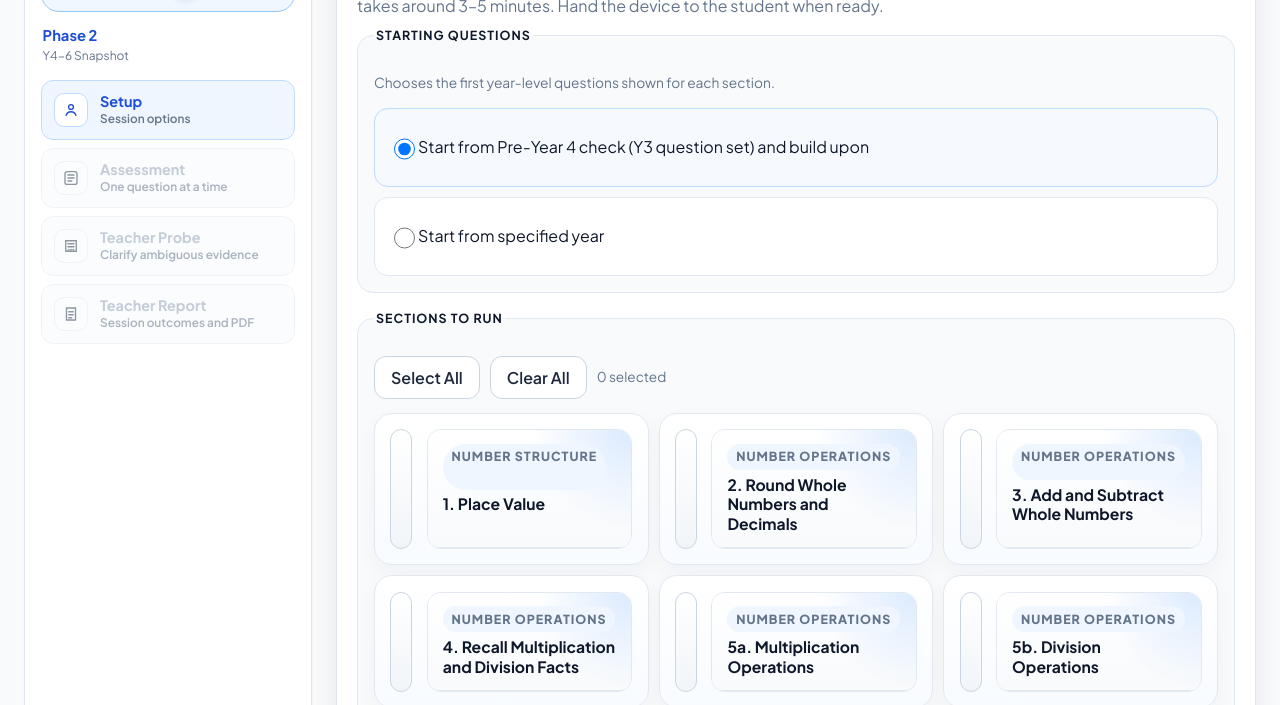
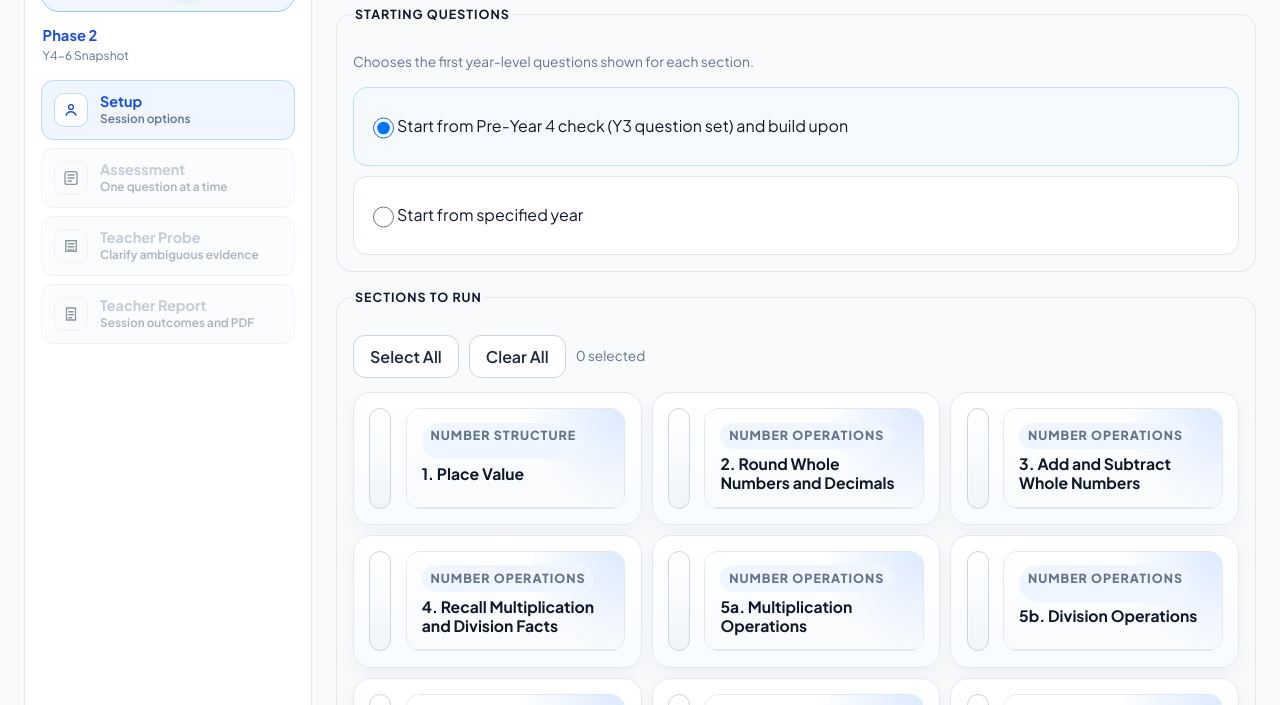
Before and after one commit to craigjefferies/math_snapshot, a website: page index.html in a window 1280 px wide. Shown: the part 220-925 px from the top of the page. Drawn offline with Linux system fonts and the light colour scheme.

Commit message:
Refactor teacher probe logic and update panel layout styles

```diff
--- a/src/styles.css
+++ b/src/styles.css
@@ -680,23 +680,29 @@
 
 .app-content {
   min-width: 0;
+  display: grid;
+  gap: 1.25rem;
 }
 
 .panel {
+  padding: 0;
+  background: transparent;
+  border: 0;
+  border-radius: 0;
+  box-shadow: none;
+}
+
+.panel-setup {
+  padding: 0;
+}
+
+.panel-error {
   padding: 1.5rem;
-  background: var(--panel);
-  border: 1px solid var(--line);
+  background: #fff7f7;
+  border: 1px solid #fecaca;
+  border-color: #fecaca;
   border-radius: 20px;
-  box-shadow: var(--shadow-md);
-}
-
-.panel-setup {
-  padding: 1.25rem;
-}
-
-.panel-error {
-  background: #fff7f7;
-  border-color: #fecaca;
+  box-shadow: var(--shadow-sm);
 }
 
 .grid-form,
@@ -1967,8 +1973,6 @@
     padding: 0.875rem;
   }
 
-  .panel,
-  .panel-setup,
   .teacher-sidebar {
     padding: 1rem;
   }
```
Also changed, not shown: src/main.js.
